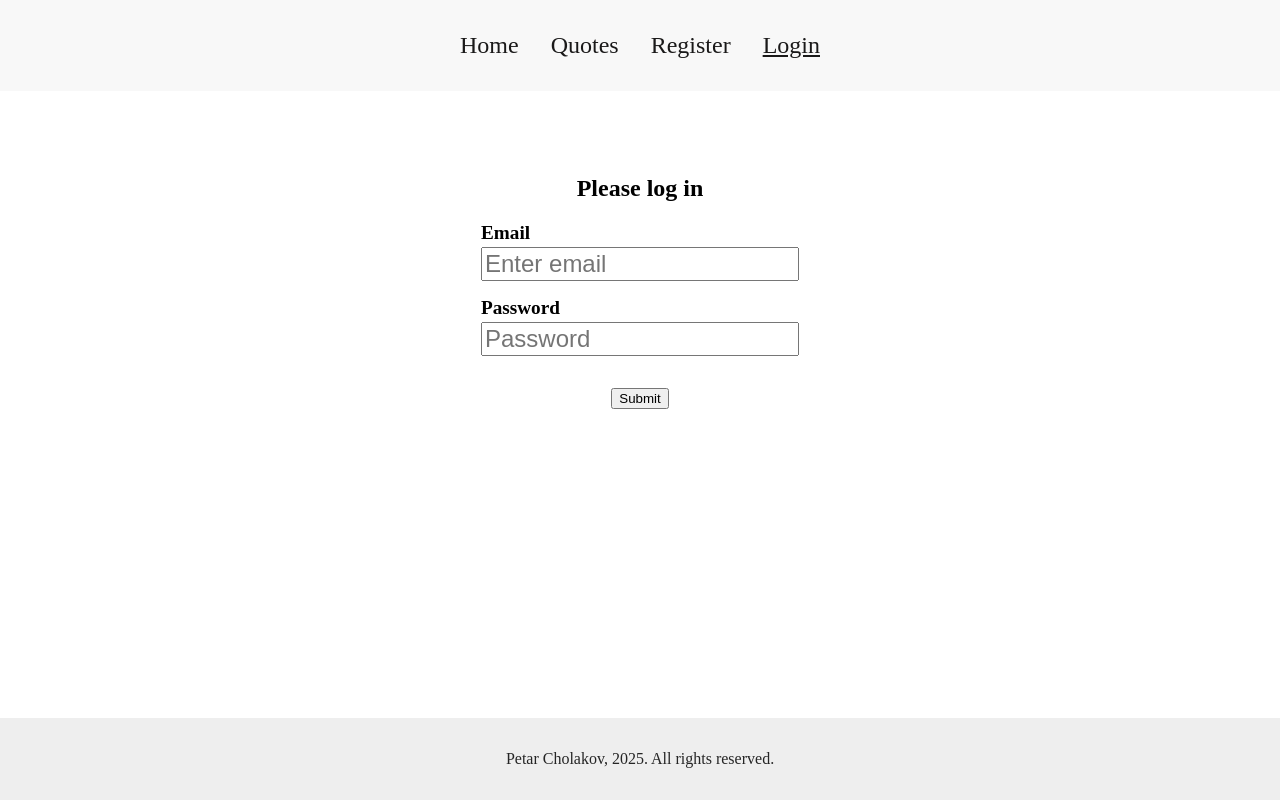
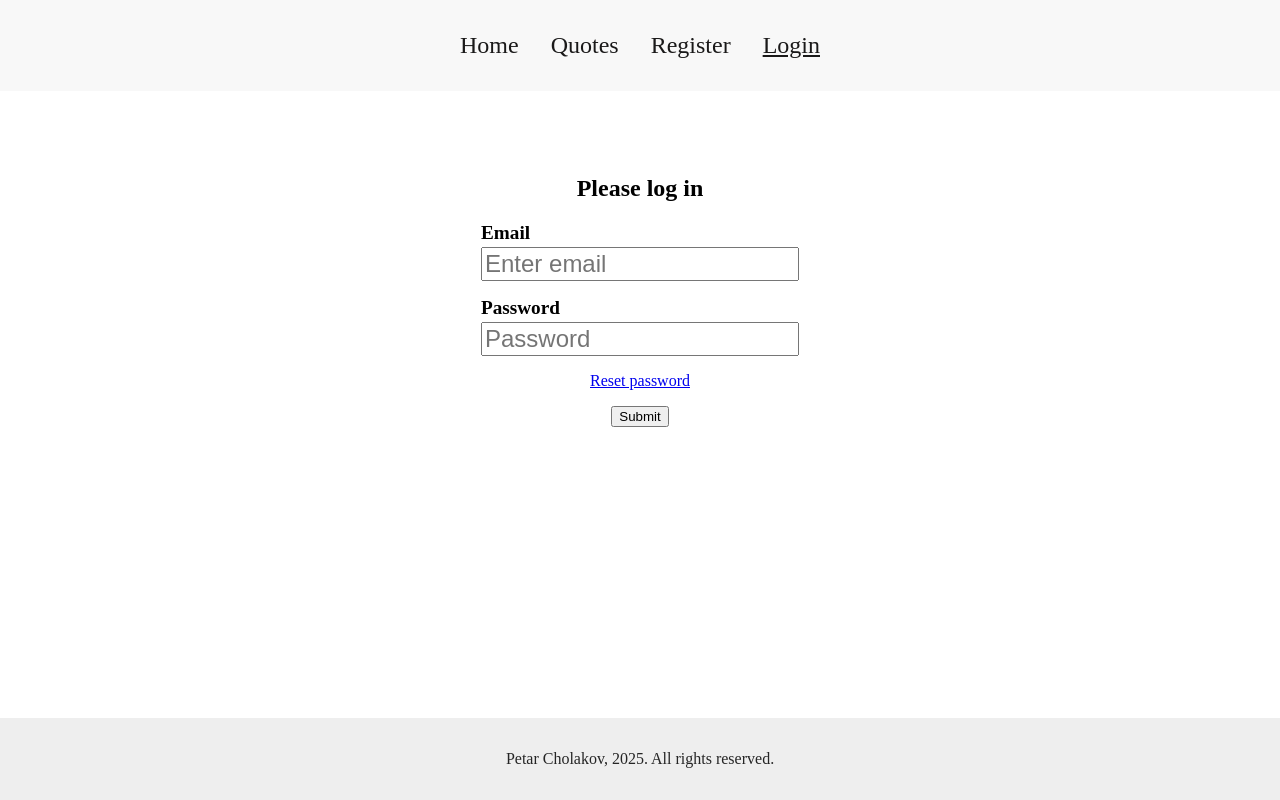
Before and after one commit to fanerotim/Quotes, a React (Vite) app in the folder client/vite-project/: page /users/login in a window 1280 px wide. Built offline with nearby package versions, Linux system fonts and the light colour scheme.

Commit message:
add route and a Link to ResetPassword component

```diff
--- a/client/vite-project/src/App.jsx
+++ b/client/vite-project/src/App.jsx
@@ -13,7 +13,7 @@ import Login from './components/login/Login';
 import SessionExpired from './components/session-expired/SessionExpires';
 import { useAuthContext } from './hooks/useAuthContext';
 import UserProfile from './components/user-profile/UserProfile';
-
+import ResetPassword from './components/reset-password/ResetPassword';
 
 function App() {
   const { sessionExpired } = useAuthContext();
@@ -30,6 +30,7 @@ function App() {
           <Route path='register' element={<Register />}></Route>
           <Route path='login' element={<Login />}></Route>
           <Route path='user-profile' element={<UserProfile />}></Route>
+          <Route path='reset-password' element={<ResetPassword/>}></Route>
         </Route>
 
         <Route path='quotes'>
--- a/client/vite-project/src/components/login/Login.jsx
+++ b/client/vite-project/src/components/login/Login.jsx
@@ -2,6 +2,7 @@ import './Login.scss'
 import useForm from '../../hooks/useForm';
 import useLogin from '../../hooks/useLogin';
 import { useNavigate } from 'react-router-dom';
+import { Link } from 'react-router-dom';
 
 const initialValues = {
     email: '',
@@ -50,6 +51,9 @@ const Login = () => {
                         placeholder='Password' />
                 </div>
                 {error && <p className='errorMessage'>{error}</p>}
+                <Link to='/users/reset-password'>Reset password</Link>
+                {/* I am still focused on functionality, so writing a <br/> for now as styling will be implemented at last stage */}
+                <br/>
                 <button disabled={isLoading}>Submit</button>
             </form>
         </section>
```
